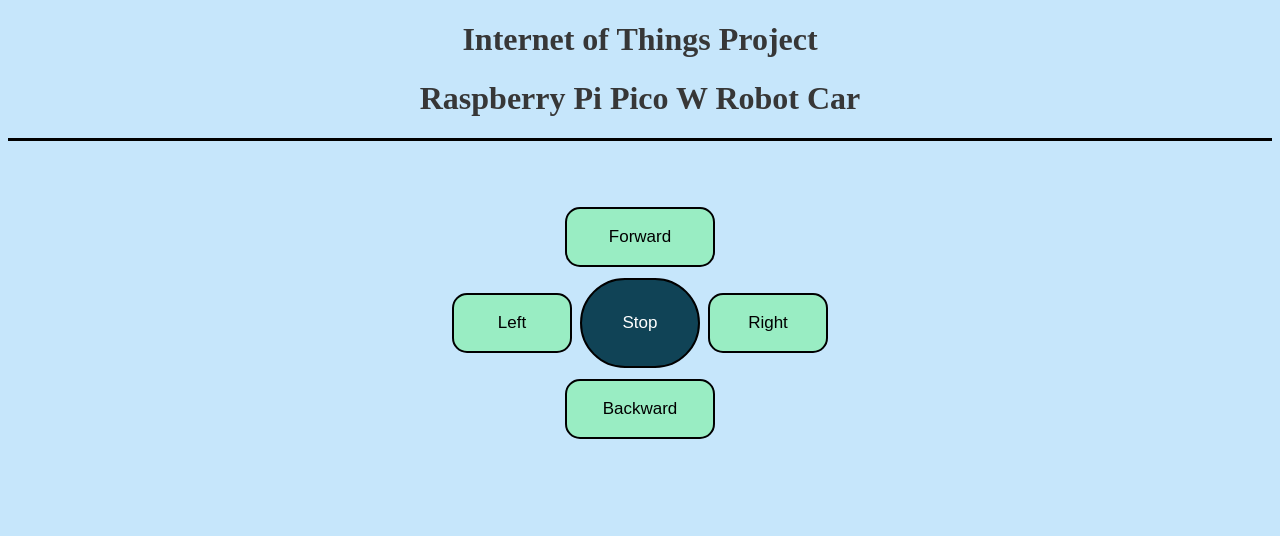
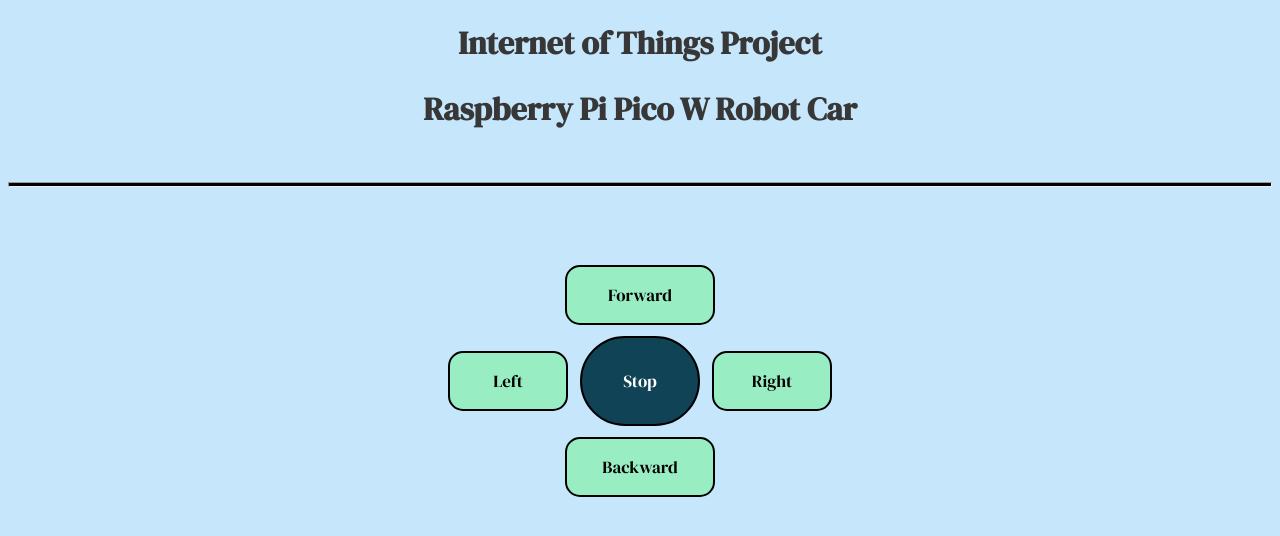
Before and after one commit to sahil9102/iot-project, a plain HTML site: page index.html in a window 1280 px wide. Drawn offline with nearby package versions, Linux system fonts and the light colour scheme.

Commit message:
Updated index.html

```diff
--- a/index.html
+++ b/index.html
@@ -1,34 +1,43 @@
 <!DOCTYPE html>
 <html>
-<head><title>Raspberry Pi Pico W : Robot Car Remote</title>
+<head>
+<title>Raspberry Pi Pico W : Robot Car Remote</title>
+<link rel="stylesheet" href="https://fonts.googleapis.com/css2?family=DM+Serif+Display&display=swap">
+<link rel="stylesheet" href="https://fonts.googleapis.com/css2?family=Material+Symbols+Outlined:opsz,wght,FILL,GRAD@24,400,0,0" />
+<style>
+body {font-family: 'DM Serif Display', serif; background-color: #C6E6FB;}
+h1{ color:#373737;}
+input{font-size: 17px; border-style: solid; margin: 4px 4px}
+</style>
 </head>
 <meta charset="utf-8">
 <meta name="viewport" content="width=device-width, initial-scale=1">
-<body style="background-color: #C6E6FB">
+<body>
 <center>
-<h1 style="text-align: center; font-family: Bookman old style; color:#373737;">Internet of Things Project</h1>
-<h1 style="text-align: center; font-family: Catherova; color:#373737;" >Raspberry Pi Pico W Robot Car</h1>
-<hr style="border: none; height: 3px; background: black;">
+<h1>Internet of Things Project</h1>
+<h1>Raspberry Pi Pico W Robot Car</h1>
+<br>
+<hr style="height: 3px; background: black;">
 <br>
 <br>
 <br>
 <form action="./Forward">
-<input type="submit" value="Forward" style="background-color: #99EDC3; color: black; font-size: 17px; border-style: solid; border-radius: 15px; height:60px; width:150px;  margin: 4px 2px"  />
+<input type="submit" value="Forward" style="background-color: #99EDC3; color: black; font-family: 'DM Serif Display', serif; border-radius: 15px; height:60px; width:150px; "/>
 </form>
 <table><tr>
 <td><form action="./Left">
-<input type="submit" value="Left" style="background-color: #99EDC3; color: black; padding: 16px 24px; font-size: 17px; border-style: solid; border-radius: 15px; height:60px; width:120px; margin: 4px 0px"/>
+<input type="submit" value="Left" style="background-color: #99EDC3; font-family: 'DM Serif Display', serif; color: black; border-radius: 15px; height:60px; width:120px;"/>
 </form></td>
 <td><form action="./Stop">
-<input type="submit" value="Stop" style="background-color: #104356; color: white; font-size: 17px; border-style: solid; border-radius: 60px; height:90px; width:120px; margin: 4px 4px" />
+<input type="submit" value="Stop" style="background-color: #104356; font-family: 'DM Serif Display', serif; color: white; border-radius: 60px; height:90px; width:120px;"/>
 </form></td>
 <td><form action="./Right">
-<input type="submit" value="Right" style="background-color: #99EDC3; color: black; font-size: 17px; border-style: solid; border-radius: 15px; height:60px; width:120px; margin: 4px 0px"/>
+<input type="submit" value="Right" style="background-color: #99EDC3; font-family: 'DM Serif Display', serif; color: black; border-radius: 15px; height:60px; width:120px; "/>
 </form></td>
 </tr>
 </table>
 <form action="./Backward">
-<input type="submit" value="Backward" style="background-color: #99EDC3; color: black; font-size: 17px; border-style: solid; border-radius: 15px; height:60px; width:150px; margin: 4px 2px"/>
+<input type="submit" value="Backward" style="background-color: #99EDC3; font-family: 'DM Serif Display', serif; color: black; border-radius: 15px; height:60px; width:150px; "/>
 </form>
 </center>
 </body>
```
